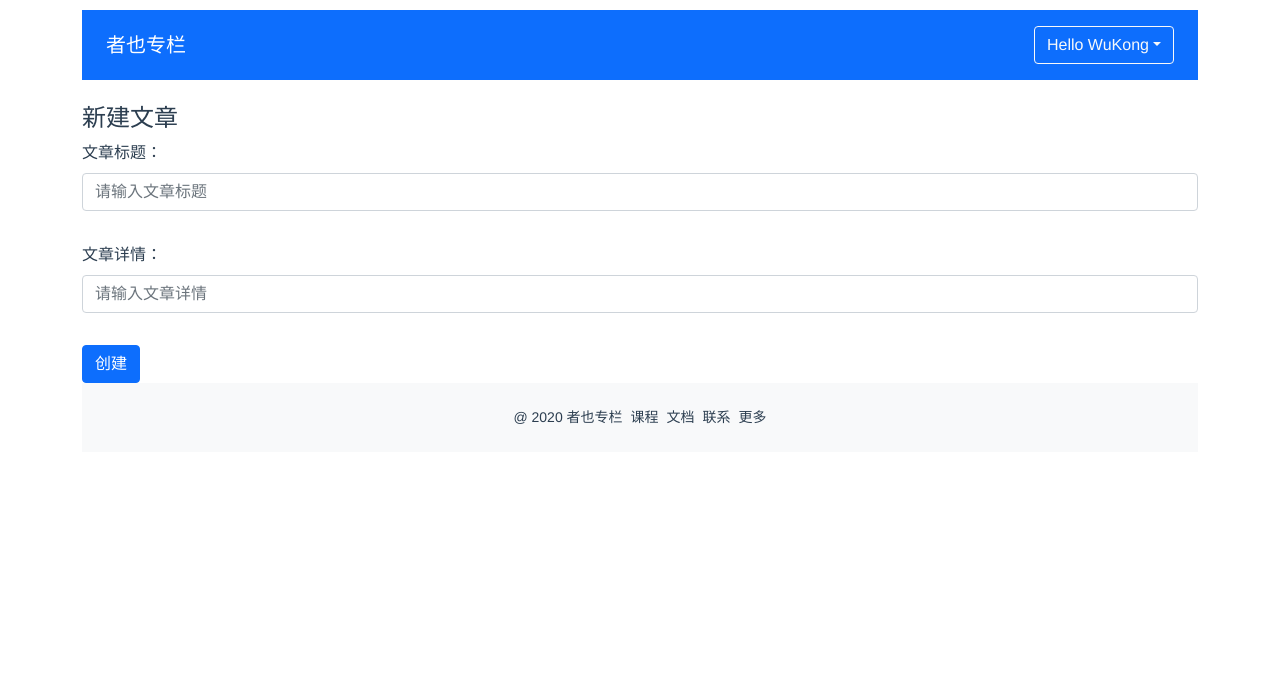
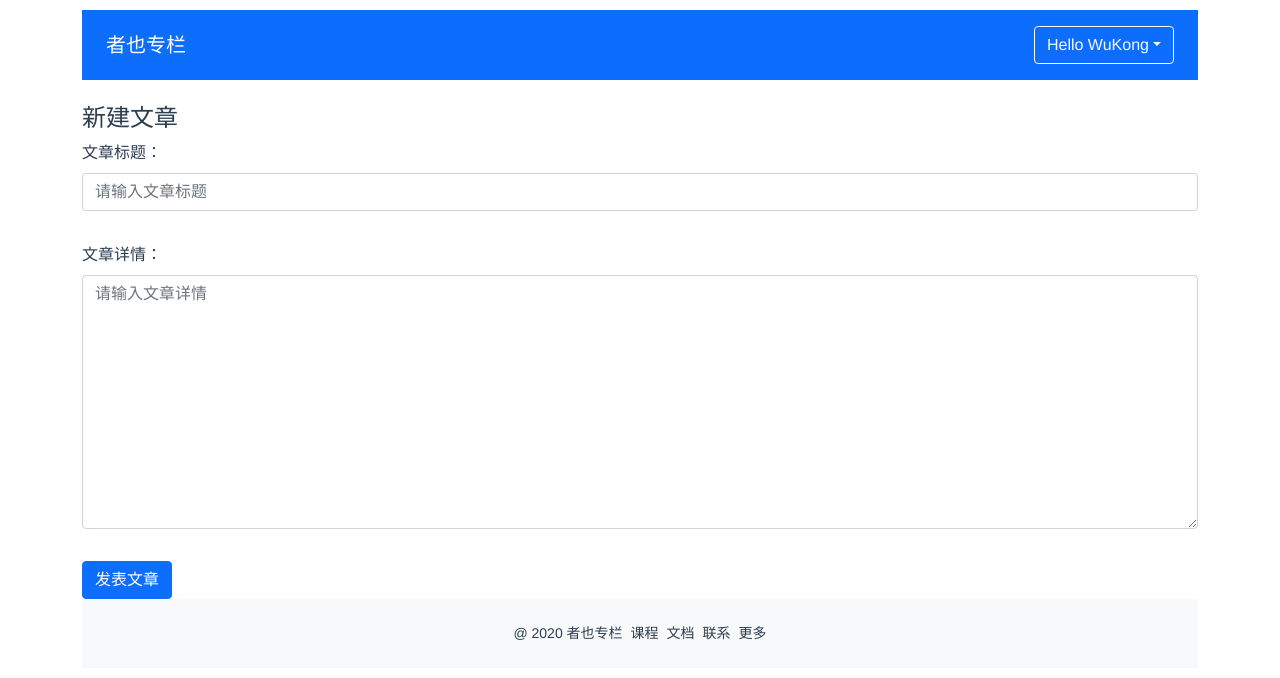
Before and after one commit to wenruo0522/Vue3-TypeScript, a Vue app in the folder vue3-basic/: page /create in a window 1280 px wide. Shown: the top 678 px of the page. Built offline with nearby package versions, Linux system fonts and the light colour scheme.

Commit message:
add: 完善CreatePost组件

```diff
--- a/vue3-basic/src/components/ValidateInput.vue
+++ b/vue3-basic/src/components/ValidateInput.vue
@@ -1,11 +1,20 @@
 <template>
     <div class="validate-input-container pb-3">
-        <input class="form-control"
+        <input v-if="tag !== 'textarea'"
+               class="form-control"
                :class="{ 'is-invalid': inputRef.error }"
                :value='inputRef.val'
                @input='updateValue'
                @blur="validateInput"
                v-bind='$attrs'>
+        <textarea v-else
+                  class="form-control"
+                  :class="{ 'is-invalid': inputRef.error }"
+                  :value='inputRef.val'
+                  @input='updateValue'
+                  @blur="validateInput"
+                  v-bind='$attrs'>
+        </textarea>
         <span v-if='inputRef.error' class='invalid-feedback'>{{ inputRef.message }}</span>
     </div>
 </template>
@@ -22,11 +31,16 @@ interface RuleProp {
 }
 
 export type RulesProp = RuleProp[]
+export type TagType = 'input' | 'textarea'
 export default defineComponent({
     name: 'ValidateInput',
     props: {
         rules: Array as PropType<RulesProp>,
-        modelValue: String
+        modelValue: String,
+        tag: {
+            type: String as PropType<TagType>,
+            default: 'input'
+        }
     },
     inheritAttrs: false,
     setup(props, context) {
--- a/vue3-basic/src/store.ts
+++ b/vue3-basic/src/store.ts
@@ -1,10 +1,13 @@
 import { createStore } from 'vuex'
 import { testData, testPosts, ColumnProps, PostProps } from './testData'
+
+export { ColumnProps, PostProps } from './testData'
 
 interface UserProps {
     isLogin: boolean;
     name?: string;
     id?: number;
+    columnId?: number;
 }
 
 export interface GlobalDataProps {
@@ -17,11 +20,14 @@ const store = createStore<GlobalDataProps>({
     state: {
         columns: testData,
         posts: testPosts,
-        user: { isLogin: true, name: 'WuKong' }
+        user: {isLogin: true, name: 'WuKong', columnId: 1}
     },
     mutations: {
         login(state) {
-            state.user = { ...state.user, isLogin: true, name: 'WuKong' }
+            state.user = {...state.user, isLogin: true, name: 'WuKong'}
+        },
+        createPost(state, newPost) {
+            state.posts.push(newPost)
         }
     },
     getters: {
--- a/vue3-basic/src/views/CreatePost.vue
+++ b/vue3-basic/src/views/CreatePost.vue
@@ -13,13 +13,15 @@
             <div class="mb-3">
                 <label class="form-label">文章详情：</label>
                 <validate-input v-model="contentVal"
-                                type="password"
+                                type="text"
+                                tag="textarea"
+                                rows="10"
                                 placeholder="请输入文章详情"
                                 :rules="contentRules"
                 />
             </div>
             <template #submit>
-                <button class="btn btn-primary btn-large">创建</button>
+                <button class="btn btn-primary btn-large">发表文章</button>
             </template>
         </validate-form>
     </div>
@@ -29,6 +31,7 @@
 import { defineComponent, ref } from 'vue'
 import { useRouter } from 'vue-router'
 import { useStore } from 'vuex'
+import { GlobalDataProps, PostProps } from '@/store'
 import ValidateForm from "@/components/ValidateForm.vue"
 import ValidateInput, { RulesProp } from "@/components/ValidateInput.vue"
 
@@ -41,19 +44,30 @@ export default defineComponent({
     setup() {
         const titleVal = ref('')
         const titleRules: RulesProp = [
-            { type: 'required', message: '文章标题不能为空' }
+            {type: 'required', message: '文章标题不能为空'}
         ]
 
         const contentVal = ref('')
         const contentRules: RulesProp = [
-            { type: 'required', message: '文章详情不能为空' }
+            {type: 'required', message: '文章详情不能为空'}
         ]
         const router = useRouter()
-        const store = useStore()
+        const store = useStore<GlobalDataProps>()
         const onFormSubmit = (result: boolean) => {
             if (result) {
-                router.push('/')
-                store.commit('login')
+                const { columnId } = store.state.user
+                if (columnId) {
+                    const newPost: PostProps = {
+                        id: new Date().getTime(),
+                        title: titleVal.value,
+                        content: contentVal.value,
+                        columnId,
+                        createdAt: new Date().toLocaleString()
+                    }
+                    store.commit('createPost', newPost)
+                    router.push({ name: 'column', params: { id: columnId } })
+                }
+
             }
         }
         return {
--- a/vue3-basic/src/views/Login.vue
+++ b/vue3-basic/src/views/Login.vue
@@ -15,7 +15,7 @@
                 <validate-input type="password" placeholder='请输入密码' :rules='passwordRules' v-model='passwordVal'/>
             </div>
             <template #submit>
-                <span class='btn btn-danger'>Submit</span>
+                <span class='btn btn-primary'>Submit</span>
             </template>
         </validate-form>
     </div>
```
